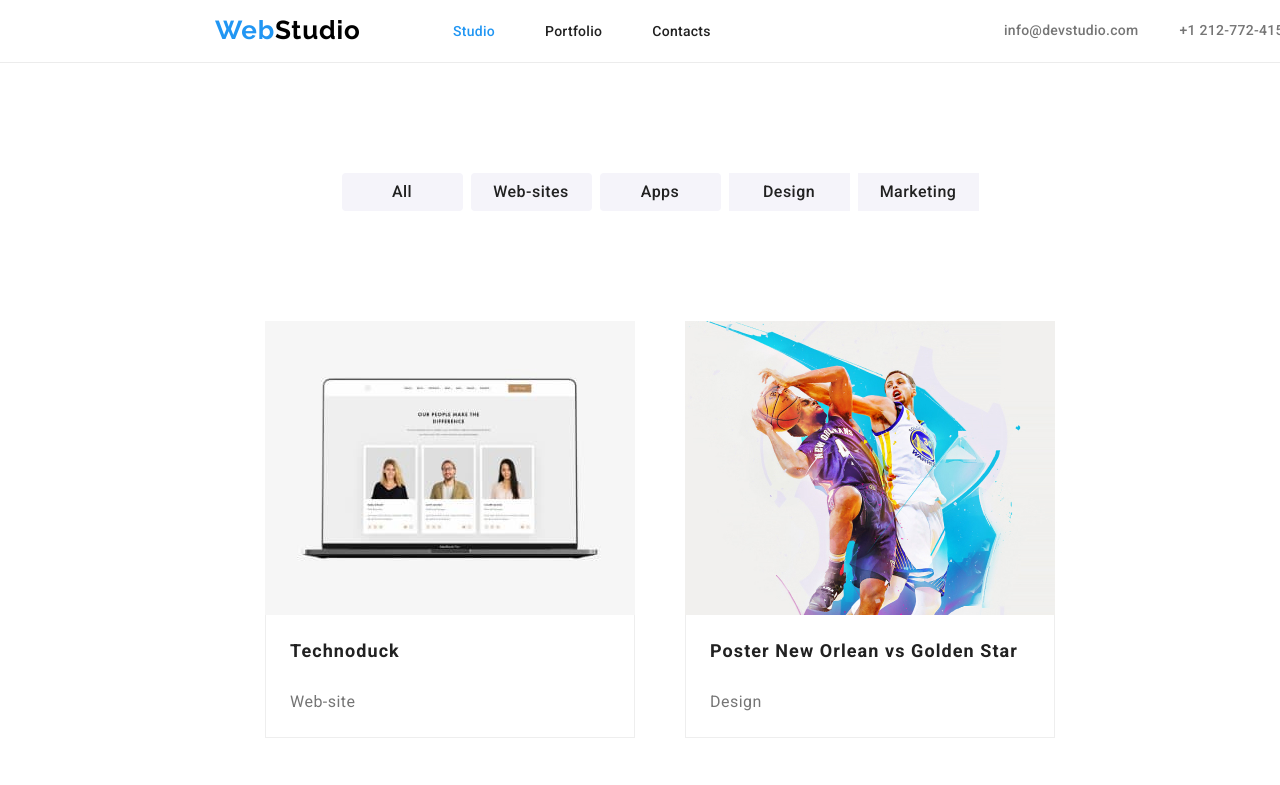
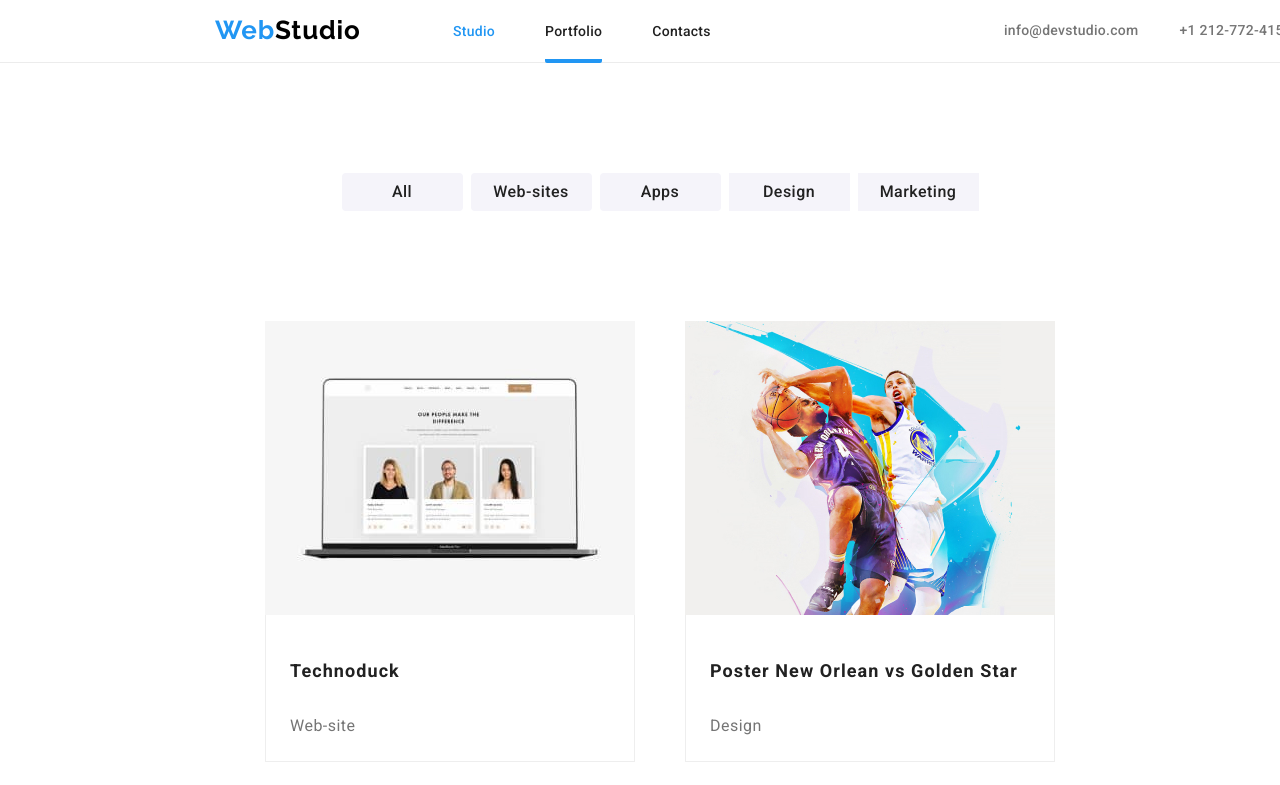
Before and after one commit to cristinamacicasan/goit-markup-hw-03, a plain HTML site: page portofoliu.html in a window 1280 px wide. Shown: the top 785 px of the page. Drawn offline with nearby package versions, Linux system fonts and the light colour scheme.

Commit message:
add current style

```diff
--- a/css/styles.css
+++ b/css/styles.css
@@ -105,6 +105,16 @@ a:hover {
 a:active {
   color: var(--link-activ);
 }
+
+.current {
+  color: var(--link-activ);
+}
+
+.current {
+  padding-bottom: 20px;
+  border-bottom: var(--link-activ) solid 4px;
+  border-radius: 2px;
+}
 .studio {
   font-family: var(--text-font-family);
   font-size: 14px;
@@ -115,7 +125,7 @@ a:active {
   align-items: center;
 
   color: var(--link-activ);
-  padding-right: 50px;
+  margin-right: 50px;
 }
 
 .portofoliu {
@@ -594,6 +604,8 @@ h1 {
   text-align: left;
   color: var(--link-color);
   padding-left: 24px;
+  padding-top: 20px;
+  padding-bottom: 4px;
 }
 
 .gallery .gallery-function {
```
